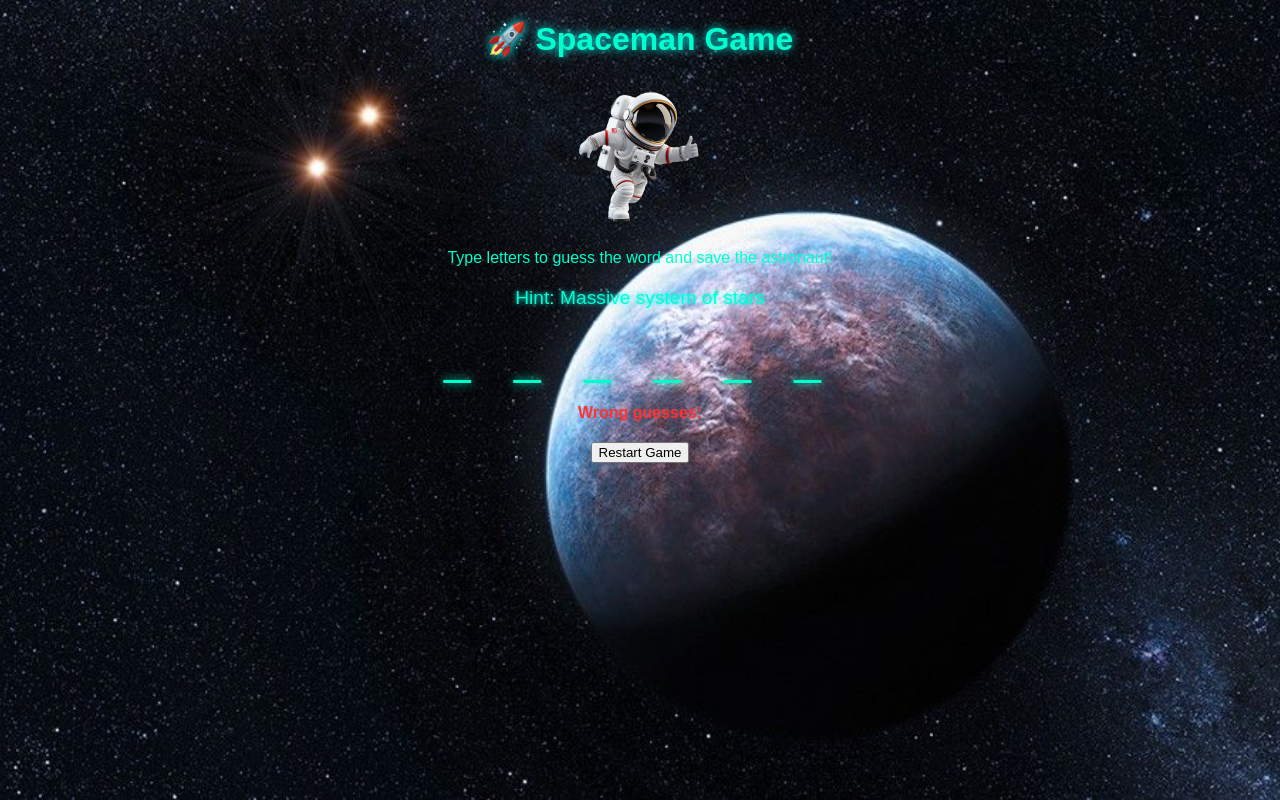
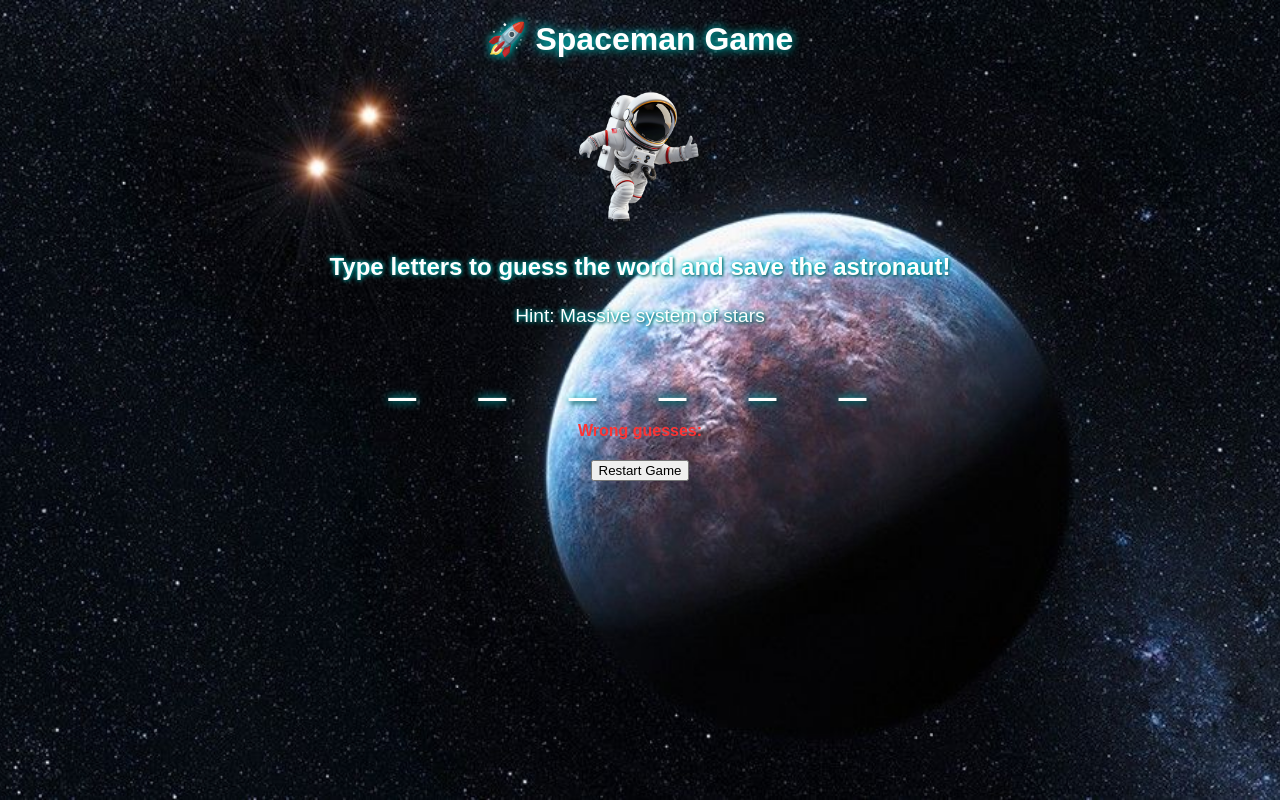
Before and after one commit to danielsangronis1386/spaceman-game, a plain HTML site: page index.html in a window 1280 px wide. Drawn offline with Linux system fonts and the light colour scheme.

Commit message:
almost done

```diff
--- a/style.css
+++ b/style.css
@@ -1,5 +1,5 @@
-body  {
-    font-family: Arial, sans-serif;
+body {
+    font-family: 'Orbitron', Arial, sans-serif;
     text-align: center;
     background: url('space-bg.jpg') no-repeat center center fixed;
     background-size: cover;
@@ -8,14 +8,26 @@ body  {
 
 h1 {
     margin-top: 20px;
-    text-shadow: 0 0 10px #0ff;
+    text-shadow: 0 0 20px #00ffff;
+    color: #ffffff;
+    text-shadow: 0 0 10px #00ffff, 2px 2px 5px #000
 }
+#instructions {
+    font-family: Arial, sans-serif; /* Or whatever you want */
+    font-size: 1.5em;
+    font-weight: bold;
+    color: #ffffff;
+    text-shadow: 0 0 5px #00ffff, 1px 1px 3px #000;
+}
+
 
 #word {
     font-size: 3em;
     margin: 20px;
-    letter-spacing: 15px;
-    text-shadow: 0 0 10px #00ffcc;
+    letter-spacing: 25px;
+    text-shadow: 0 0 20px #00ffff;
+    color: #ffffff;
+    text-shadow: 0 0 10px #00ffff, 2px 2px 5px #000
 }
 
 #guessed-letters {
@@ -36,12 +48,11 @@ h1 {
     width: 150px;
     margin: 20px auto;
     display: block;
-    animation: float 3s ease-in-out infinite;
 }
 
 #hint {
     font-size: 1.2em;
-    color: #00ffcc;
-    text-shadow: 0 0 5px #0ff;
+    color: #ffffff;
+    text-shadow: 0 0 5px #00ffff, 1px 1px 3px #000;
     margin-bottom: 20px;
 }
```
